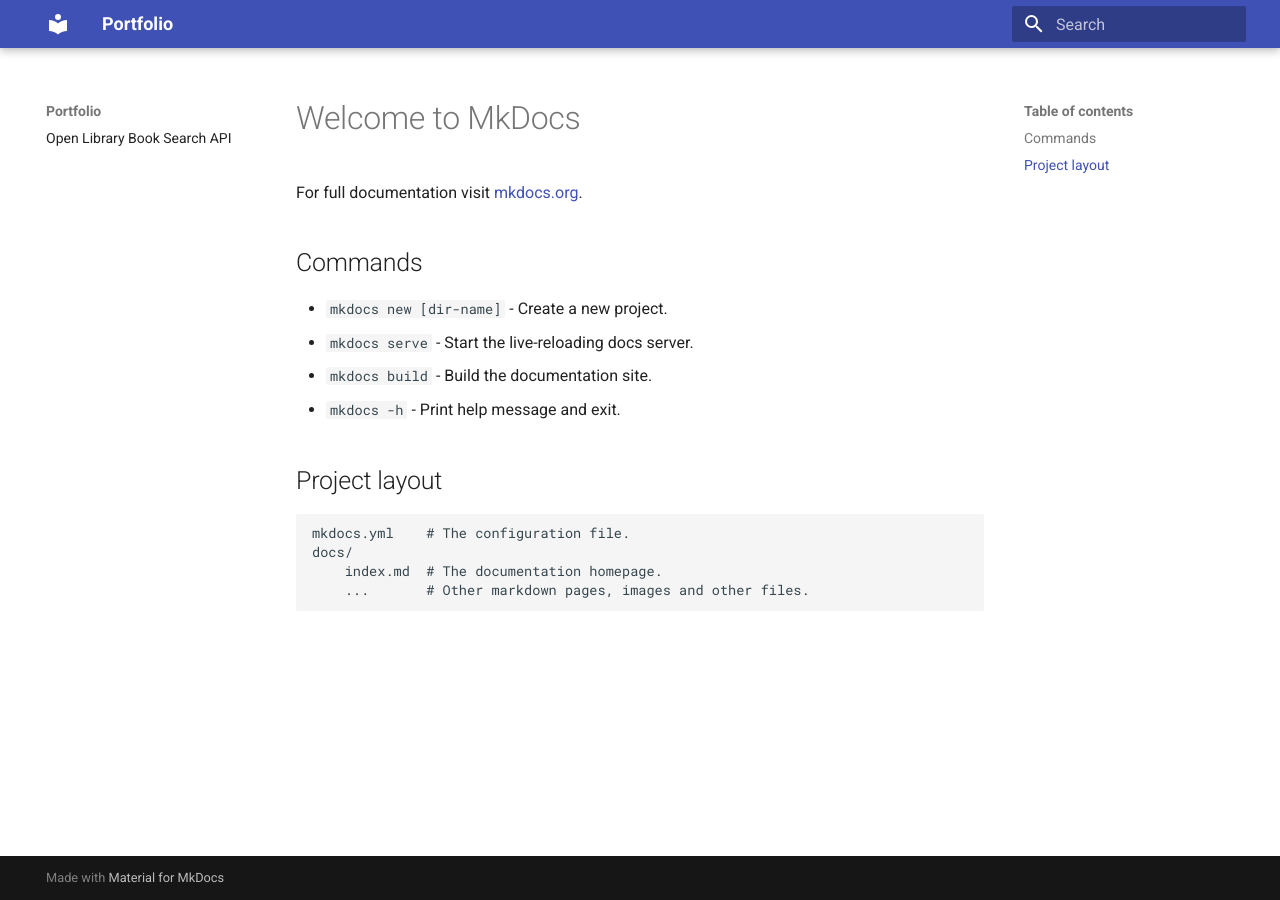
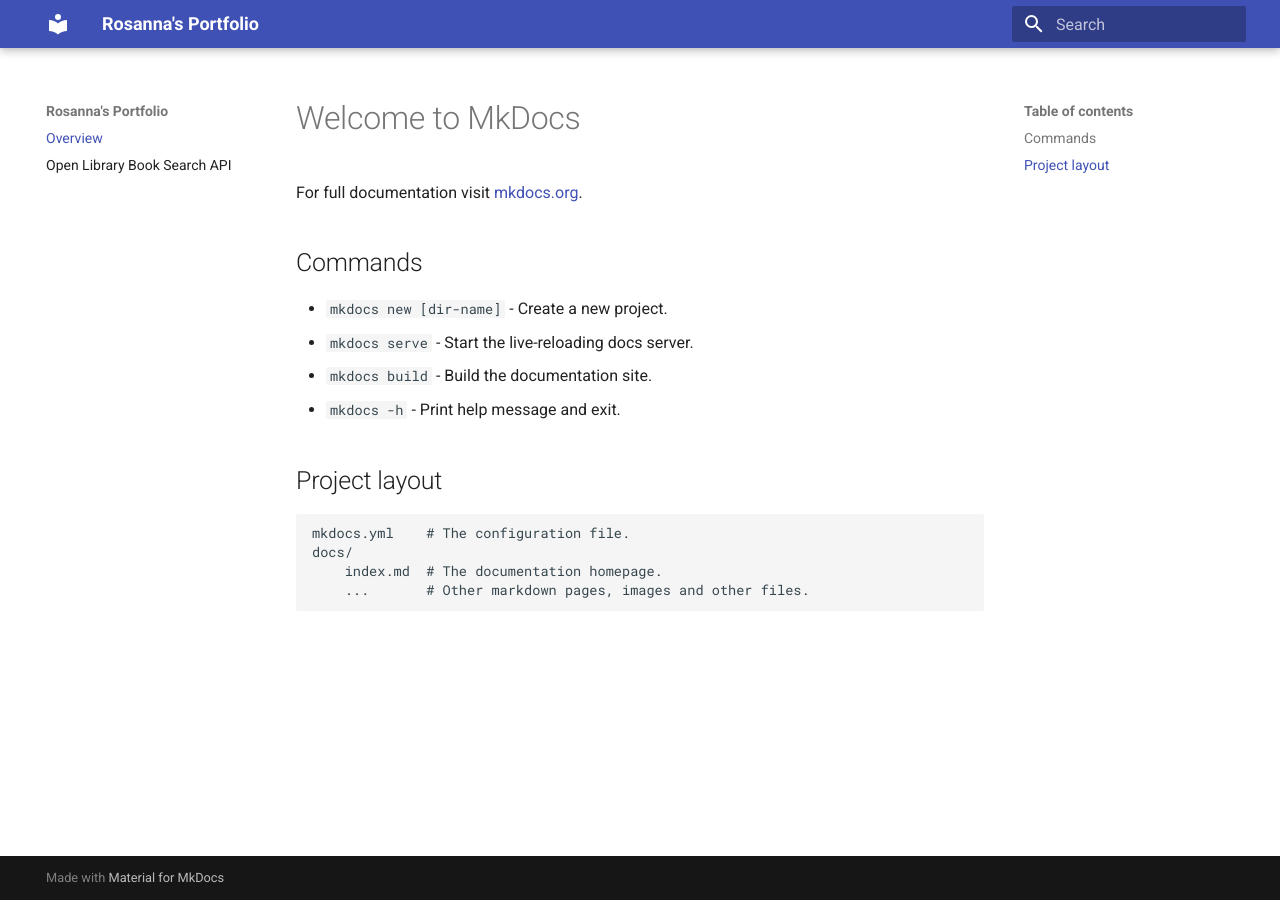
Before and after one commit to rosannav/portfolio, an MkDocs documentation site: the page built from docs/index.md, in a window 1280 px wide. Built offline with MkDocs 1.6.1 and Material for MkDocs 9.7.7, drawn with Linux system fonts in a browser that asks for light colours.

Commit message:
Update mkdocs.yml

```diff
--- a/mkdocs.yml
+++ b/mkdocs.yml
@@ -1,6 +1,6 @@
-site_name: Portfolio
+site_name: Rosanna's Portfolio
 nav:
-#    - Portfolio: index.md
+    - Overview: index.md
 #        - Open Library API reasoning
 #    - Open Library API:
 #        - Quick-start guide: quickstartguide.md
```
